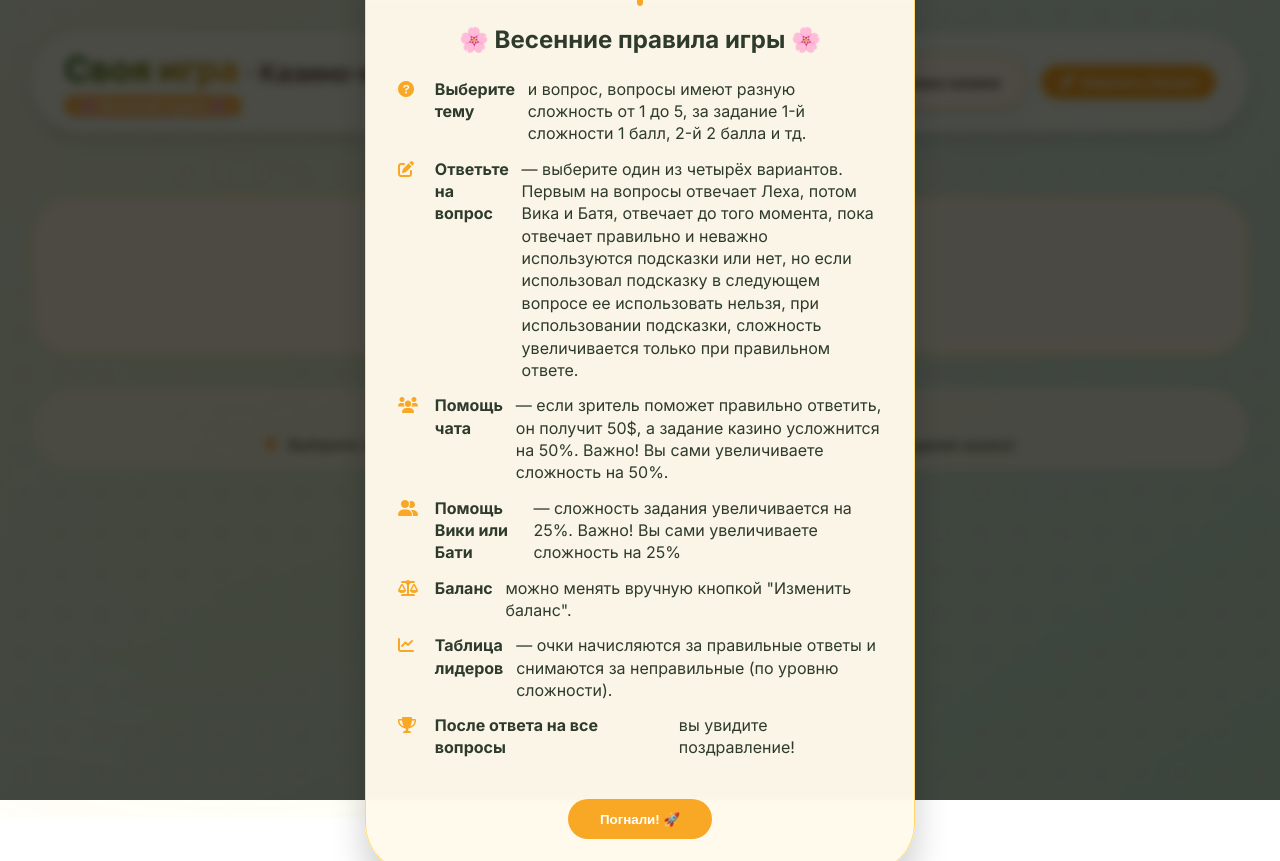
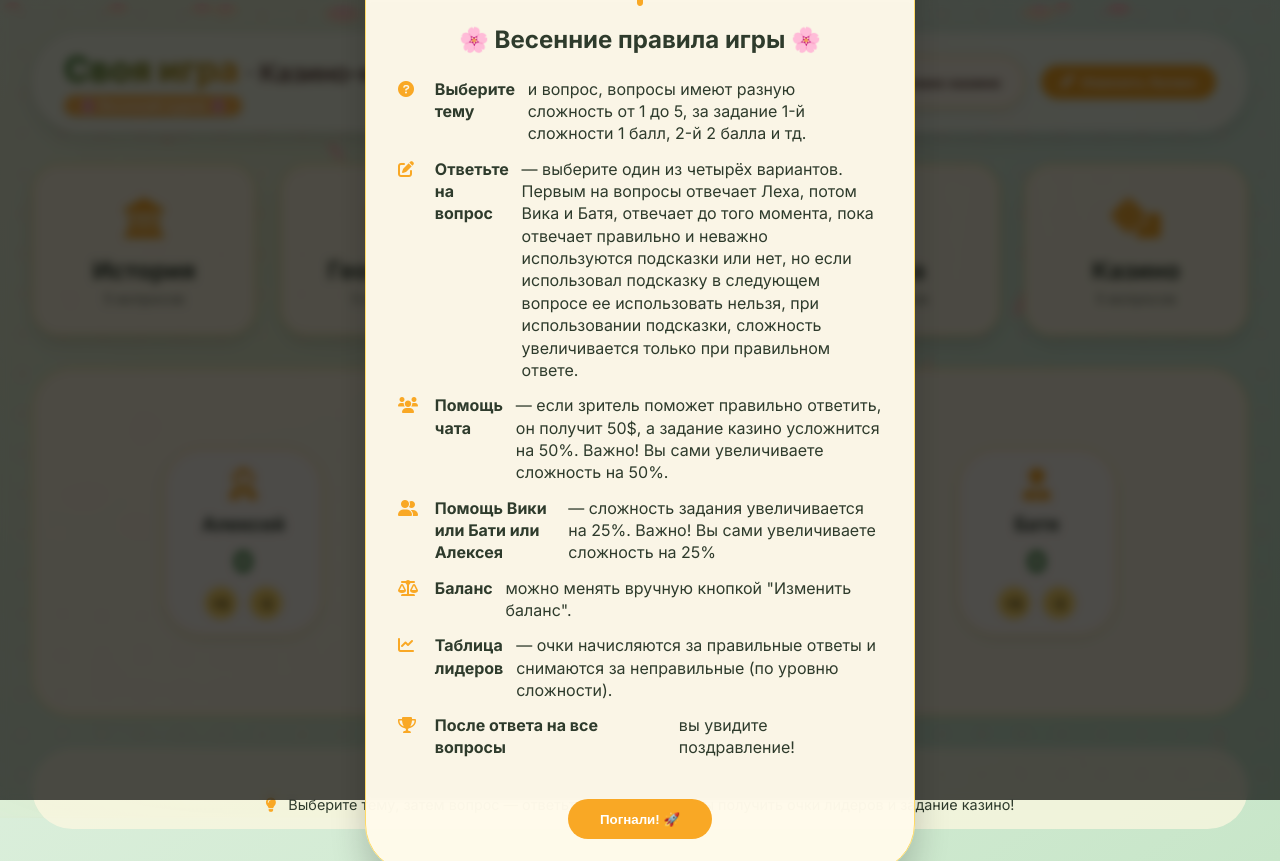
Before and after one commit to alexguschchin-dotcom/casino-lab, a website: page public/index.html in a window 1280 px wide. Before the commit the page ends 800 px from the top, so only its background shows below. Drawn offline with Linux system fonts and the light colour scheme.

Commit message:
Add files via upload

```diff
--- a/public/index.html
+++ b/public/index.html
@@ -97,6 +97,7 @@
                 <button id="help-chat" class="help-btn"><i class="fas fa-comments"></i> Спросить чат</button>
                 <button id="help-vika" class="help-btn"><i class="fas fa-user-ninja"></i> Спросить Вику</button>
                 <button id="help-batya" class="help-btn"><i class="fas fa-user-tie"></i> Спросить Батю</button>
+                <button id="help-alex" class="help-btn"><i class="fas fa-user-astronaut"></i> Спросить Алексея</button>
             </div>
             <div class="feedback" id="feedback"></div>
         </div>
@@ -159,7 +160,7 @@
                 <p><i class="fas fa-question-circle"></i> <strong>Выберите тему</strong> и вопрос, вопросы имеют разную сложность от 1 до 5, за задание 1-й сложности 1 балл, 2-й 2 балла и тд.</p>
                 <p><i class="fas fa-edit"></i> <strong>Ответьте на вопрос</strong> — выберите один из четырёх вариантов. Первым на вопросы отвечает Леха, потом Вика и Батя, отвечает до того момента, пока отвечает правильно и неважно используются подсказки или нет, но если использовал подсказку в следующем вопросе ее использовать нельзя, при использовании подсказки, сложность увеличивается только при правильном ответе.</p>
                 <p><i class="fas fa-users"></i> <strong>Помощь чата</strong> — если зритель поможет правильно ответить, он получит 50$, а задание казино усложнится на 50%. Важно! Вы сами увеличиваете сложность на 50%.</p>
-                <p><i class="fas fa-user-friends"></i> <strong>Помощь Вики или Бати</strong> — сложность задания увеличивается на 25%. Важно! Вы сами увеличиваете сложность на 25%</p>
+                <p><i class="fas fa-user-friends"></i> <strong>Помощь Вики или Бати или Алексея</strong> — сложность задания увеличивается на 25%. Важно! Вы сами увеличиваете сложность на 25%</p>
                 <p><i class="fas fa-balance-scale"></i> <strong>Баланс</strong> можно менять вручную кнопкой "Изменить баланс".</p>
                 <p><i class="fas fa-chart-line"></i> <strong>Таблица лидеров</strong> — очки начисляются за правильные ответы и снимаются за неправильные (по уровню сложности).</p>
                 <p><i class="fas fa-trophy"></i> <strong>После ответа на все вопросы</strong> вы увидите поздравление!</p>
--- a/public/script.js
+++ b/public/script.js
@@ -91,7 +91,7 @@
 const helpChat = document.getElementById('help-chat');
 const helpVika = document.getElementById('help-vika');
 const helpBatya = document.getElementById('help-batya');
-const helpAlex = document.getElementById('help-alex'); // новая кнопка
+const helpAlex = document.getElementById('help-alex');
 const feedbackDiv = document.getElementById('feedback');
 const viewerNameInput = document.getElementById('viewer-name');
 const confirmViewer = document.getElementById('confirm-viewer');
```
